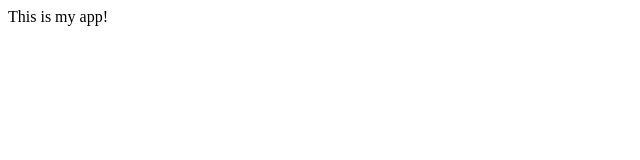
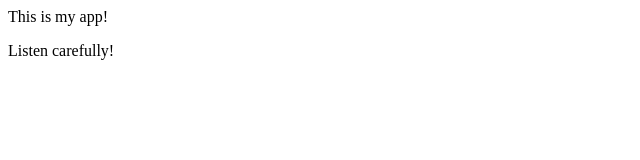
Before and after one commit to JohnKhartey/TestGit, a plain HTML site: page index.html in a window 1280 px wide. Shown: the full height of the page, 0-640 px from the left. Drawn offline with Linux system fonts and the light colour scheme.

Commit message:
another change

```diff
--- a/index.html
+++ b/index.html
@@ -7,5 +7,6 @@
 </head>
 <body>
     This is my app!
+    <p>Listen carefully! </p>
 </body>
 </html>
```
